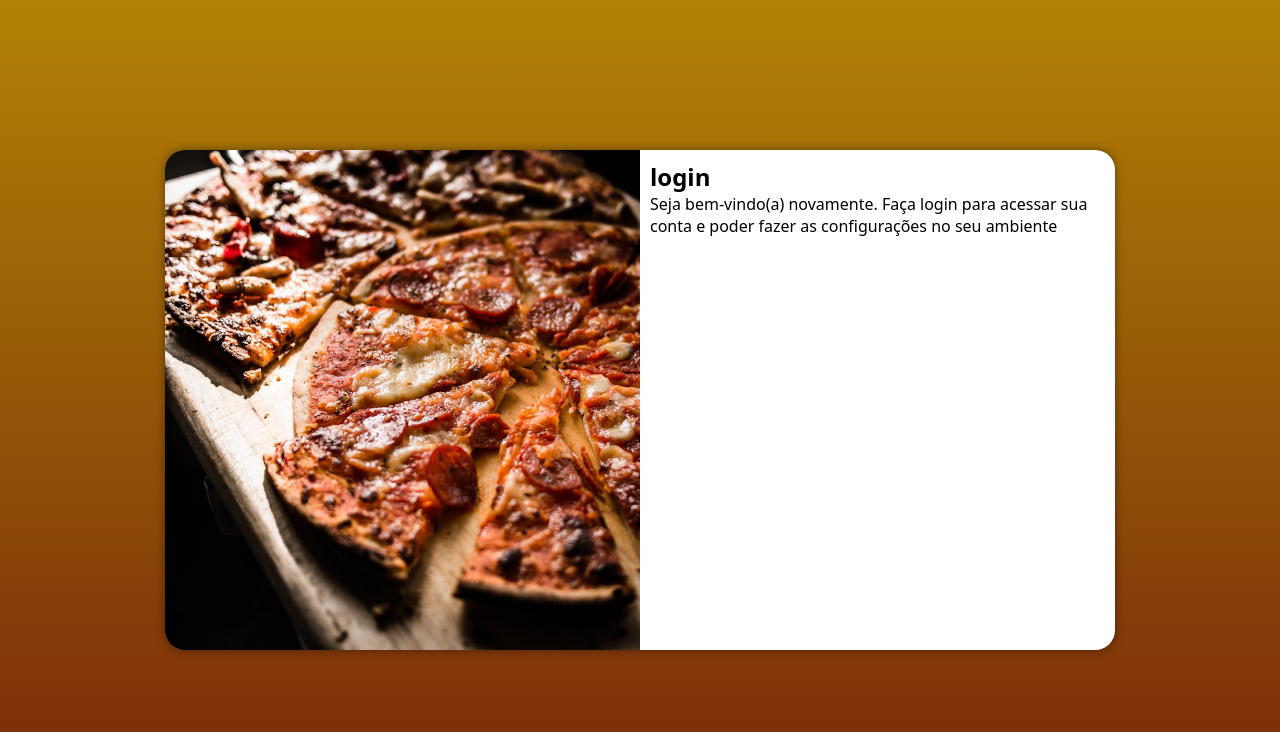
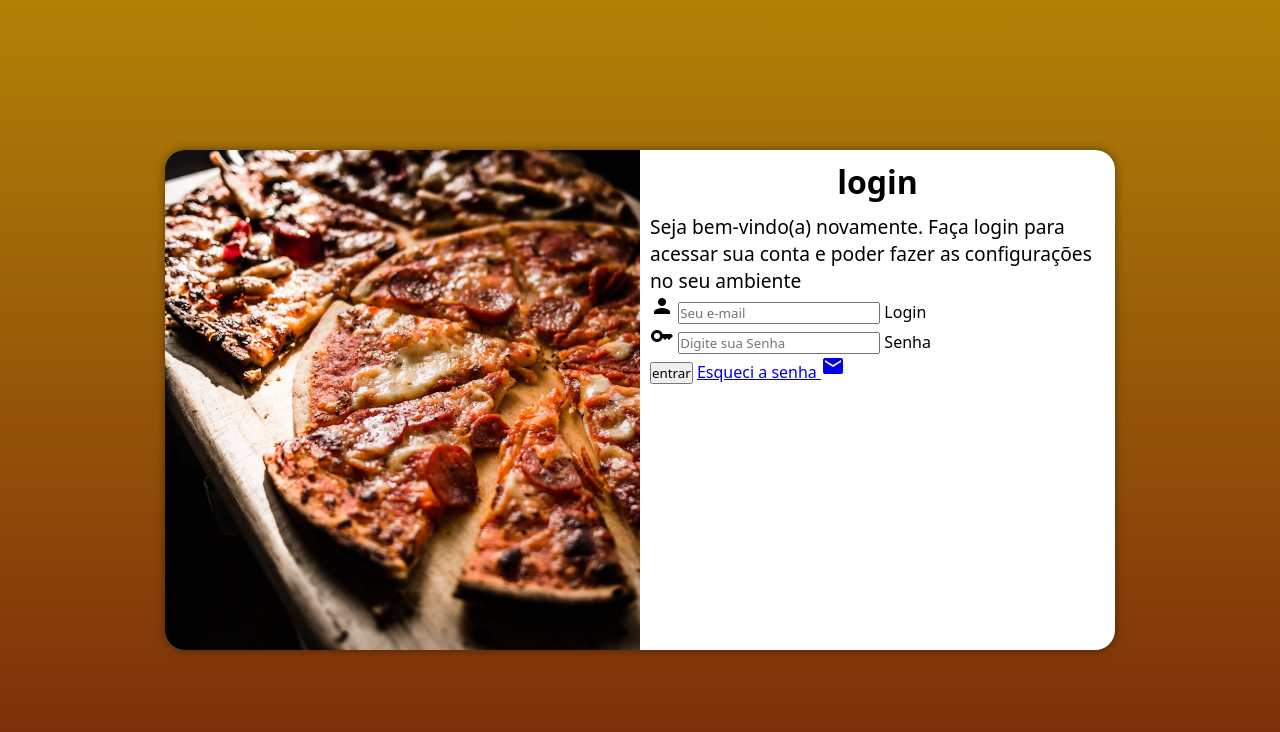
Before and after one commit to LucasrNegreiro/Projeto-login, a plain HTML site: page index.html in a window 1280 px wide. Drawn offline with Linux system fonts and the light colour scheme.

Commit message:
dando forma para o formulario

```diff
--- a/estilos/media.css
+++ b/estilos/media.css
@@ -50,5 +50,11 @@ grandes telas: acima de 1200px
         float: right;
         width: 50%;
     }
+    #formulario h1{
+    font-size: 2em;
+}
+    #formulario p{
+        font-size: 1.2em;
+    }
 
 }
--- a/estilos/style.css
+++ b/estilos/style.css
@@ -55,3 +55,12 @@ main{
     display: block;
 
 }
+
+#formulario h1{
+    text-align: center;
+    margin-bottom: 10px;
+}
+
+#formulario p{
+    font-size: 0.8em;
+}
--- a/index.html
+++ b/index.html
@@ -4,6 +4,8 @@
     <meta charset="UTF-8">
     <meta name="viewport" content="width=device-width, initial-scale=1.0">
     <title>Document</title>
+    <link href="https://fonts.googleapis.com/icon?family=Material+Icons"
+      rel="stylesheet">
     <link rel="stylesheet" href="estilos/style.css">
     <link rel="stylesheet" href="estilos/media.css">
 </head>
@@ -18,7 +20,20 @@
                 <h1>login</h1>
                 <p>Seja bem-vindo(a) novamente. Faça login para acessar sua conta e poder fazer as configurações no seu ambiente
                 </p>
-                <form action="login.php" method="post"></form>
+                <form action="login.php" method="post" autocomplete="on">
+                    <div class="campo">
+                        <i class="material-icons" >person</i>
+                        <input type="email" name="login" id="iLogin" placeholder="Seu e-mail" autocomplete="email" required maxlength="30">
+                        <label for="iLogin">Login</label>
+                    </div>
+                    <div class="campo">
+                        <i class="material-icons">key</i>
+                        <input type="password" name="senha" id="iSenha" placeholder="Digite sua Senha" autocomplete="current-password" required minlength="8">
+                        <label for="iSenha">Senha</label>
+                    </div>
+                    <input type="submit" value="entrar">
+                    <a href="esqueci.html">Esqueci a senha <i class="material-icons">mail</i></a>
+                </form>
             </div>
 
 
```
